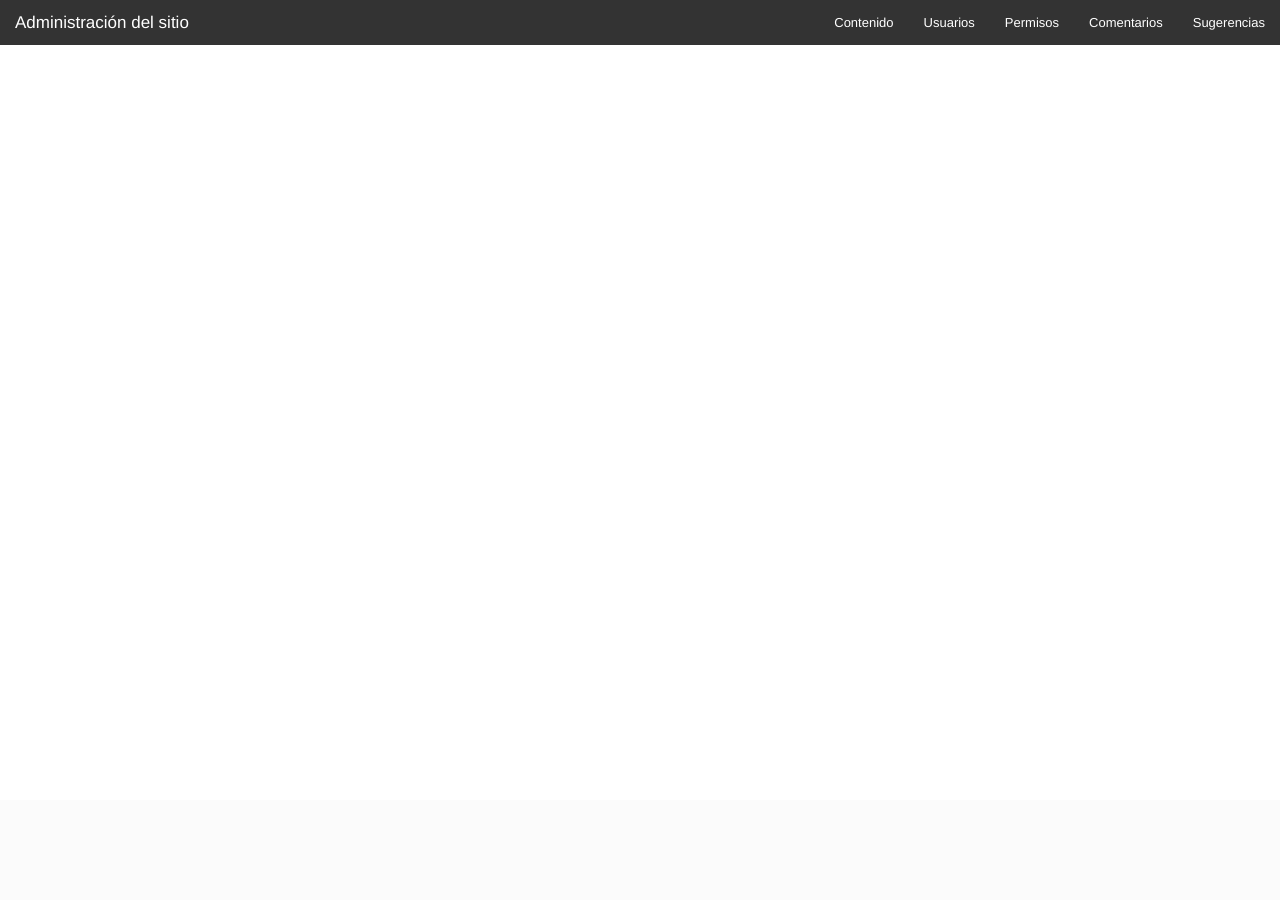
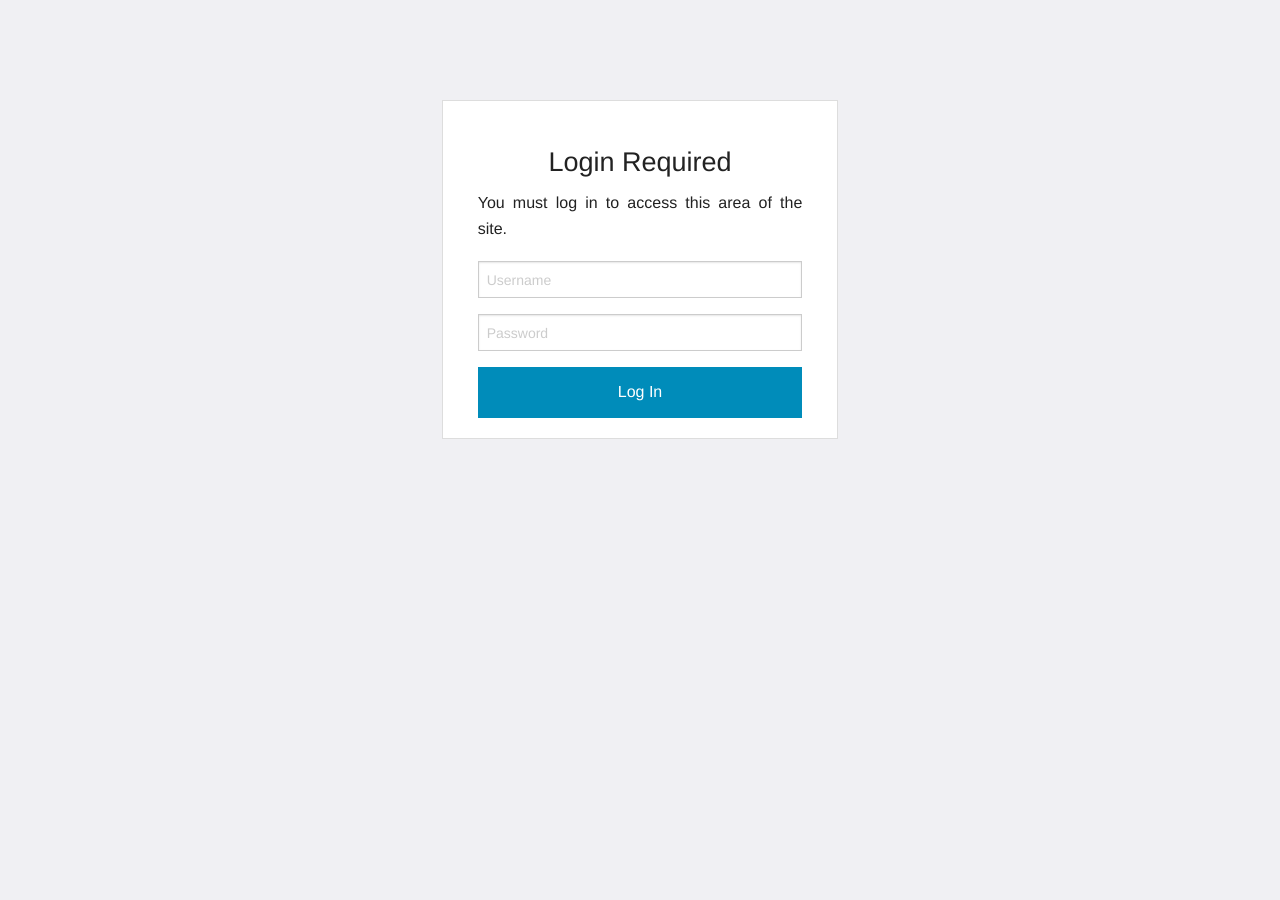
Before and after one commit to octavivs/en2portr3s, a PHP site: page /en2portr3s/admin/index.php in a window 1280 px wide. Before the commit the page ends 45 px from the top, so only its background shows below. Run offline with PHP 8.4, Linux system fonts and the light colour scheme.

Commit message:
* Se agrego menojo de sesiones. * Se agrego página de login para la sección del administrador.

```diff
--- a/admin/index.php
+++ b/admin/index.php
@@ -1,12 +1,89 @@
 <?php
-
 include 'autoloader.php';
 
 use en2portr3s\admin\library\Request;
+use en2portr3s\admin\model\Account;
+
+session_start();
 
 $received_url = filter_input(INPUT_GET, 'url', FILTER_SANITIZE_URL);
-
 $url = empty($received_url) ? "" : $received_url;
 
 $request = new Request($url);
-$request->execute();
+
+if (isset($_POST['uid']) && isset($_POST['pwd'])) {
+    $uid = filter_input(INPUT_POST, 'uid', FILTER_SANITIZE_EMAIL);
+    $pwd = filter_input(INPUT_POST, 'uid', FILTER_VALIDATE_REGEXP, '/^([a-z0-9@#$%]{8,16})$/i');
+    echo "POST = $uid and $pwd";
+    $_SESSION['uid'] = $uid;
+    $_SESSION['pwd'] = $pwd;
+    $request->execute();
+    exit;
+} else if (isset($_SESSION['uid']) && isset($_SESSION['pwd'])) {
+    $uid = $_SESSION['uid'];
+    $pwd = $_SESSION['pwd'];
+    echo "SESSION = $uid and $pwd";
+    $request->execute();
+    exit;
+}
+?>
+<!DOCTYPE html>
+<!--[if IE 9]><html class="lt-ie10" lang="en" > <![endif]-->
+<html>
+    <head>
+        <meta charset="utf-8" />
+        <!-- If you delete this meta tag World War Z will become a reality -->
+        <meta name="viewport" content="width=device-width, initial-scale=1.0" />
+
+        <meta name="author" content="José Octavio Sánchez Contreras" />
+        <meta name="author" content="Juan Daniel Gutiérrez Torres" />
+
+        <title>Login page</title>
+
+        <!-- Foundation framework, used to do responsive the website -->
+        <link rel="stylesheet" type="text/css" href="view/css/normalize.css" />
+        <link rel="stylesheet" type="text/css" href="view/css/foundation.css" />
+
+        <!-- Override default settings in framework -->
+        <link rel="stylesheet" type="text/css" href="view/css/app.css" />
+
+        <script type="text/javascript" src="view/scripts/vendor/modernizr.js"></script>
+    </head>
+    <body>
+        <div class="large-4 medium-8 small-11 small-centered columns">
+            <div class="login-box">
+                <div class="row">
+                    <div class="large-12 columns">
+                        <form action="<?= $_SERVER['PHP_SELF'] ?>" method="post">
+                            <h3 class="text-center">Login Required</h3>
+                            <p class="text-justify">You must log in to access this area of the site.</p>
+                            <div class="row">
+                                <div class="large-12 columns">
+                                    <input type="text" name="uid" placeholder="Username" />
+                                </div>
+                            </div>
+                            <div class="row">
+                                <div class="large-12 columns">
+                                    <input type="password" name="pwd" placeholder="Password" />
+                                </div>
+                            </div>
+                            <div class="row">
+                                <div class="large-12 large-centered columns">
+                                    <input type="submit" class="button expand" value="Log In"/>
+                                </div>
+                            </div>
+                        </form>
+                    </div>
+                </div>
+            </div>
+        </div>
+
+        <script type="text/javascript" src="view/scripts/vendor/jquery.js"></script>
+        <script type="text/javascript" src="view/scripts/vendor/fastclick.js"></script>
+        <script type="text/javascript" src="view/scripts/vendor/foundation.js"></script>
+        <script>
+            $(document).foundation();
+        </script>
+        <script type="text/javascript" src="view/scripts/app.js"></script>
+    </body>
+</html>
--- a/admin/model/Account.php
+++ b/admin/model/Account.php
@@ -1,6 +1,6 @@
 <?php
 
-namespace en2portr3s\model;
+namespace en2portr3s\admin\model;
 
 class Account extends Database {
 
--- a/admin/model/Person.php
+++ b/admin/model/Person.php
@@ -1,6 +1,6 @@
 <?php
 
-namespace en2portr3s\model;
+namespace en2portr3s\admin\model;
 
 class Person extends Database {
 
--- a/admin/model/Question.php
+++ b/admin/model/Question.php
@@ -1,6 +1,6 @@
 <?php
 
-namespace en2portr3s\model;
+namespace en2portr3s\admin\model;
 
 class Question extends Database {
 
--- a/admin/model/Suggestion.php
+++ b/admin/model/Suggestion.php
@@ -1,6 +1,6 @@
 <?php
 
-namespace en2portr3s\model;
+namespace en2portr3s\admin\model;
 
 class Suggestion extends Database {
 
--- a/admin/view/css/app.css
+++ b/admin/view/css/app.css
@@ -1,21 +1,10 @@
-/*
 body {
-  -webkit-font-smoothing: antialiased;
+    background: #F0F0F3;
 }
 
-.top-bar .name h1 a {
-  opacity: .75;
-  filter: alpha(opacity=75);
-  -webkit-transition: all .25s ease-in-out;
-  -moz-transition: all .25s ease-in-out;
-  -o-transition: all .25s ease-in-out;
-  transition: all .25s ease-in-out;
-  padding: 0;
+.login-box {
+    background: #fff;
+    border: 1px solid #ddd;
+    margin: 100px 0;
+    padding: 40px 20px 0 20px;
 }
-
-.top-bar .title-area h1 a {
-  font-weight: 400 !important;
-  font-size: 15px !important;
-  font-family: "Open Sans", "Helvetica Neue", "Helvetica", Arial, Verdana, sans-serif !important;
-}
-*/
```
Also changed, not shown: admin/access_control.php (added, +80 -0 lines), admin/login.php (added, +9 -0 lines).
